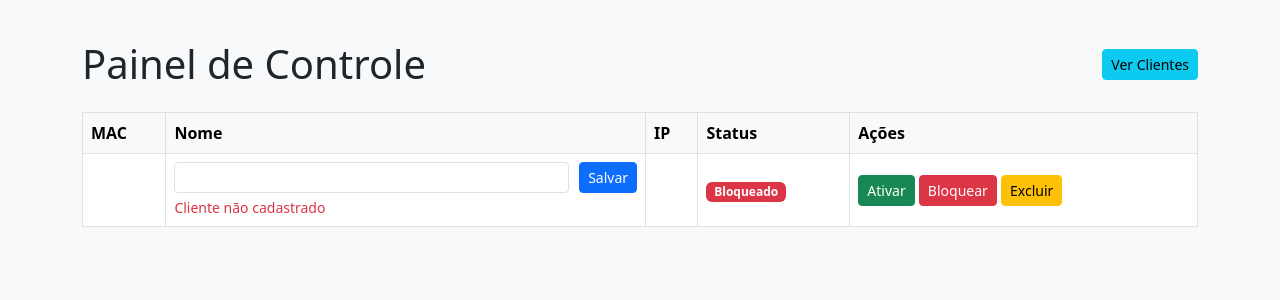
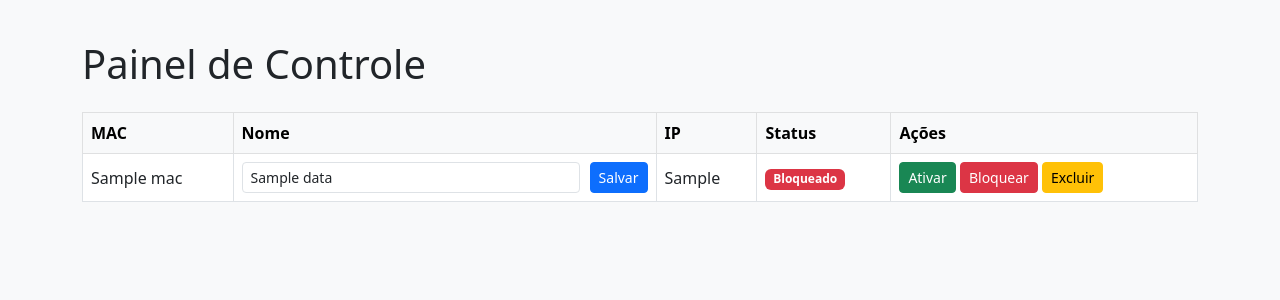
Before and after one commit to blackingbrbr23/painel-controlle, a Flask app: template templates/index.html in a window 1280 px wide. Shown: the top 300 px of the page. Run offline with Flask 3, Linux system fonts and the light colour scheme; the template is opened without the code that fills it: most values are stand-ins (such as "Sample title", 1, 10 or a date in 2020).

Commit message:
Update index.html

```diff
--- a/templates/index.html
+++ b/templates/index.html
@@ -14,10 +14,7 @@
 </head>
 <body>
   <div class="container">
-    <div class="d-flex justify-content-between align-items-center mb-4">
-      <h1 class="mb-0">Painel de Controle</h1>
-      <a href="/ver_clientes" class="btn btn-info btn-sm">Ver Clientes</a>
-    </div>
+    <h1 class="mb-4">Painel de Controle</h1>
     <table class="table table-bordered table-hover">
       <thead class="table-light">
         <tr>
@@ -29,34 +26,31 @@
         </tr>
       </thead>
       <tbody>
-        {% for client in clients %}
+        {% for mac, data in clients.items() %}
         <tr>
-          <td class="text-break">{{ client.mac }}</td>
+          <td class="text-break">{{ mac }}</td>
           <td>
-            <form action="/rename/{{ client.mac }}" method="post" class="form-inline">
-              <input type="text" name="nome" value="{{ client.nome }}" class="form-control form-control-sm">
+            <form action="/rename/{{ mac }}" method="post" class="form-inline">
+              <input type="text" name="nome" value="{{ data.nome }}" class="form-control form-control-sm">
               <button type="submit" class="btn btn-primary btn-sm">Salvar</button>
             </form>
-            {% if not client.cadastrado %}
-              <div class="text-danger small mt-1">Cliente não cadastrado</div>
-            {% endif %}
           </td>
-          <td>{{ client.ip }}</td>
+          <td>{{ data.ip }}</td>
           <td>
-            {% if client.ativo %}
+            {% if data.ativo %}
               <span class="badge bg-success">Ativo</span>
             {% else %}
               <span class="badge bg-danger">Bloqueado</span>
             {% endif %}
           </td>
           <td>
-            <form action="/set/{{ client.mac }}/ACTIVE" method="post" style="display:inline">
+            <form action="/set/{{ mac }}/ACTIVE" method="post" style="display:inline">
               <button type="submit" class="btn btn-success btn-sm">Ativar</button>
             </form>
-            <form action="/set/{{ client.mac }}/BLOCKED" method="post" style="display:inline">
+            <form action="/set/{{ mac }}/BLOCKED" method="post" style="display:inline">
               <button type="submit" class="btn btn-danger btn-sm">Bloquear</button>
             </form>
-            <form action="/delete/{{ client.mac }}" method="post" style="display:inline" onsubmit="return confirm('Tem certeza que deseja excluir este cliente?');">
+            <form action="/delete/{{ mac }}" method="post" style="display:inline" onsubmit="return confirm('Tem certeza que deseja excluir este cliente?');">
               <button type="submit" class="btn btn-warning btn-sm">Excluir</button>
             </form>
           </td>
```
